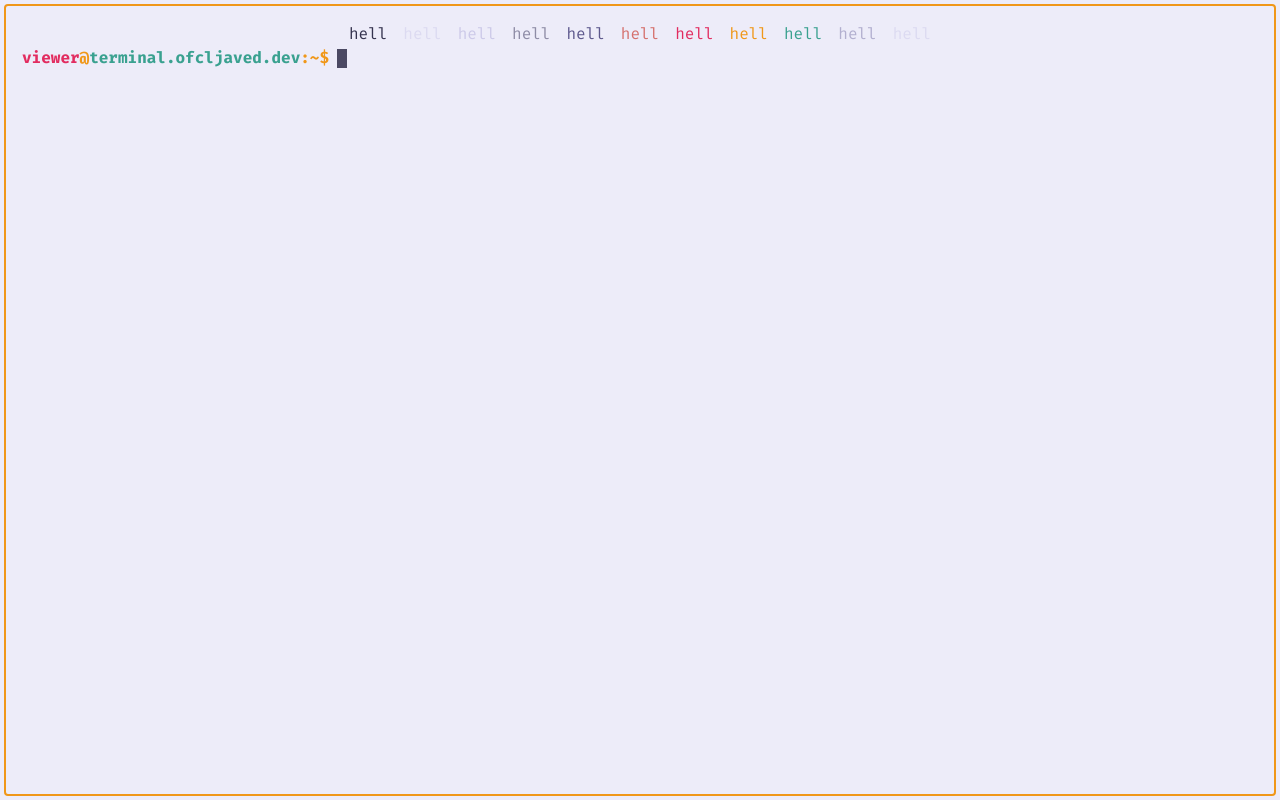
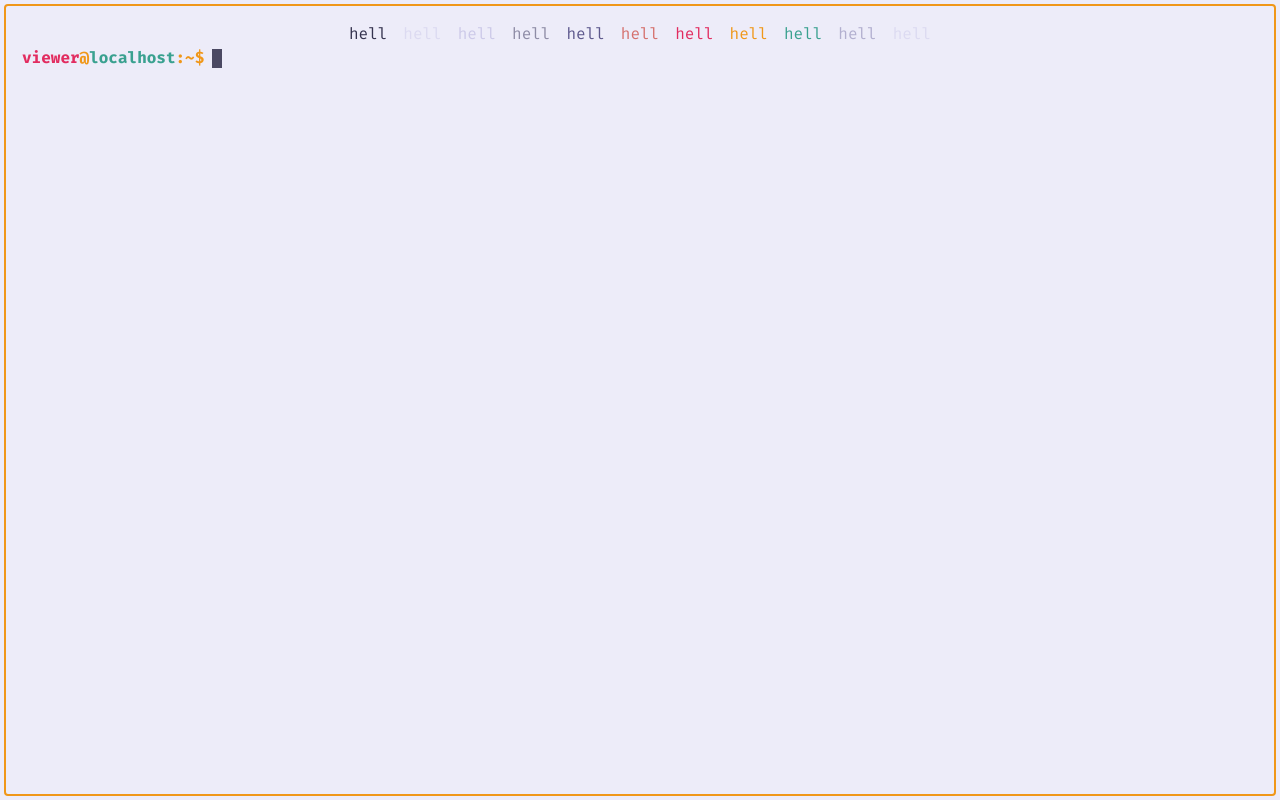
Before and after one commit to ofcljaved/devfolio, a React (Vite) app: page / in a window 1280 px wide. Built offline with nearby package versions, Linux system fonts and the light colour scheme.

Commit message:
feat: echo and hostname command

```diff
--- a/src/commands/index.ts
+++ b/src/commands/index.ts
@@ -1,4 +1,4 @@
-export const COMMANDS = ["help", "echo", "whoami", "welcome", "projects", "blog", "education", "about"] as const;
+export const COMMANDS = ["help", "echo", "whoami", "welcome", "projects", "blog", "education", "about", "hostname"] as const;
 export type COMMAND_TYPE = (typeof COMMANDS)[number];
 
 export type COMMANDS_HELP_TYPE = Record<
@@ -50,4 +50,9 @@ export const COMMANDS_HELP: COMMANDS_HELP_TYPE = {
     example: "about : Outputs my detailed profile",
     shortDesc: "Learn more about me",
   },
+  hostname: {
+    description: "Shows the hostname of this terminal.\r\nUseful for checking what url you’re on.",
+    example: "hostname : Outputs like terminal.ofcljaved.dev",
+    shortDesc: "Shows the hostname",
+  },
 };
--- a/src/components/prompt.tsx
+++ b/src/components/prompt.tsx
@@ -1,10 +1,10 @@
-import { HOST_NAME, USER } from "@/constants";
+import { hostname, USER } from "@/constants";
 
 export const Prompt = () => {
   return (
     <div className="font-term text-warning font-bold">
       <span className="text-error">{USER}</span>@
-      <span className="text-success">{HOST_NAME}</span>
+      <span className="text-success">{hostname()}</span>
       :~$
     </div>
   );
--- a/src/components/result/echo.tsx
+++ b/src/components/result/echo.tsx
@@ -1,3 +1,3 @@
-export const Echo = () => {
-  return <p>echo</p>;
+export const Echo = ({ args }: { args: string }) => {
+  return <p>{args}</p>;
 };
--- /dev/null
+++ b/src/components/result/hostname.tsx
@@ -0,0 +1,5 @@
+import { hostname } from "@/constants";
+
+export const Hostname = () => {
+  return <p>{hostname()}</p>;
+};
--- a/src/components/result/result.tsx
+++ b/src/components/result/result.tsx
@@ -3,6 +3,7 @@ import { Echo } from "./echo";
 import { Help } from "./help";
 import { Welcome } from "./welcome";
 import { Whoami } from "./whoami";
+import { Hostname } from "./hostname";
 
 const result: Record<COMMAND_TYPE, React.ComponentType<{ args: string }>> = {
   help: Help,
@@ -13,6 +14,7 @@ const result: Record<COMMAND_TYPE, React.ComponentType<{ args: string }>> = {
   blog: Whoami,
   education: Whoami,
   about: Whoami,
+  hostname: Hostname,
 };
 
 interface CommandResultProps {
--- a/src/constants/index.ts
+++ b/src/constants/index.ts
@@ -5,4 +5,4 @@ export enum HELP_FLAG {
   HELP = "--help",
 }
 export const USER = "viewer";
-export const HOST_NAME = "terminal.ofcljaved.dev";
+export const hostname = () => window.location.hostname;
```
